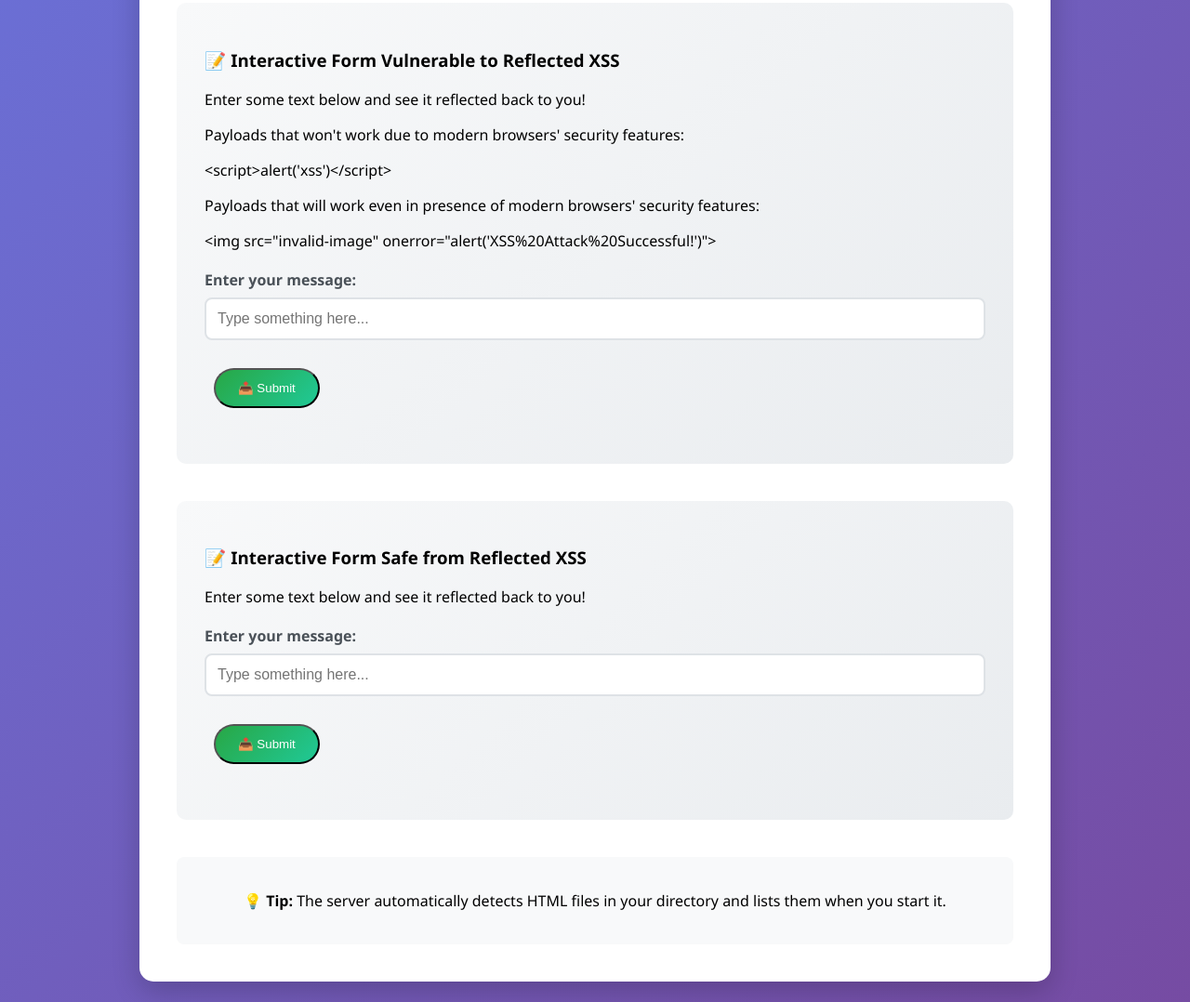
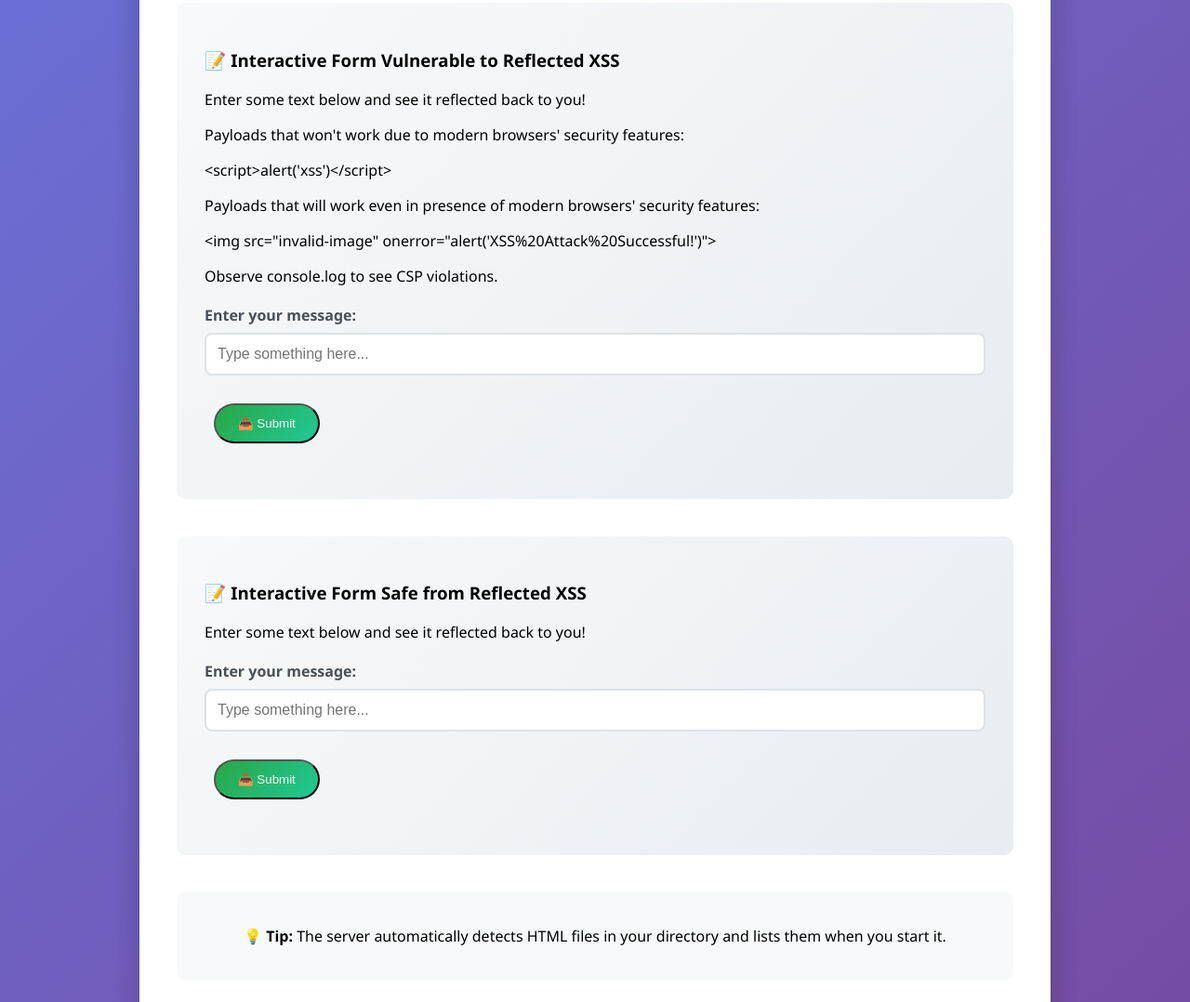
Before and after one commit to unbeatencoder/SecurityLearnings, a plain HTML site: page reflectedXSSWithCSP.html in a window 1280 px wide. Shown: the part 1041-2119 px from the top of the page at 93% size. Drawn offline with Linux system fonts and the light colour scheme.

Commit message:
adding console log suggestion

```diff
--- a/reflectedXSSWithCSP.html
+++ b/reflectedXSSWithCSP.html
@@ -118,6 +118,7 @@
             <p>&lt;script&gt;alert('xss')&lt;/script&gt; </p>
             <p>Payloads that will work even in presence of modern browsers' security features:</pp>
             <p><p>&lt;img src="invalid-image" onerror="alert('XSS%20Attack%20Successful!')"&gt;</p></p>
+            <p> Observe console.log to see CSP violations.</p>
             <form id="userFormVulnerableToReflectedXSS" style="margin: 20px 0;">
                 <div style="margin-bottom: 20px;">
                     <label for="userInput" style="display: block; margin-bottom: 8px; font-weight: bold; color: #495057;">Enter your message:</label>
```
